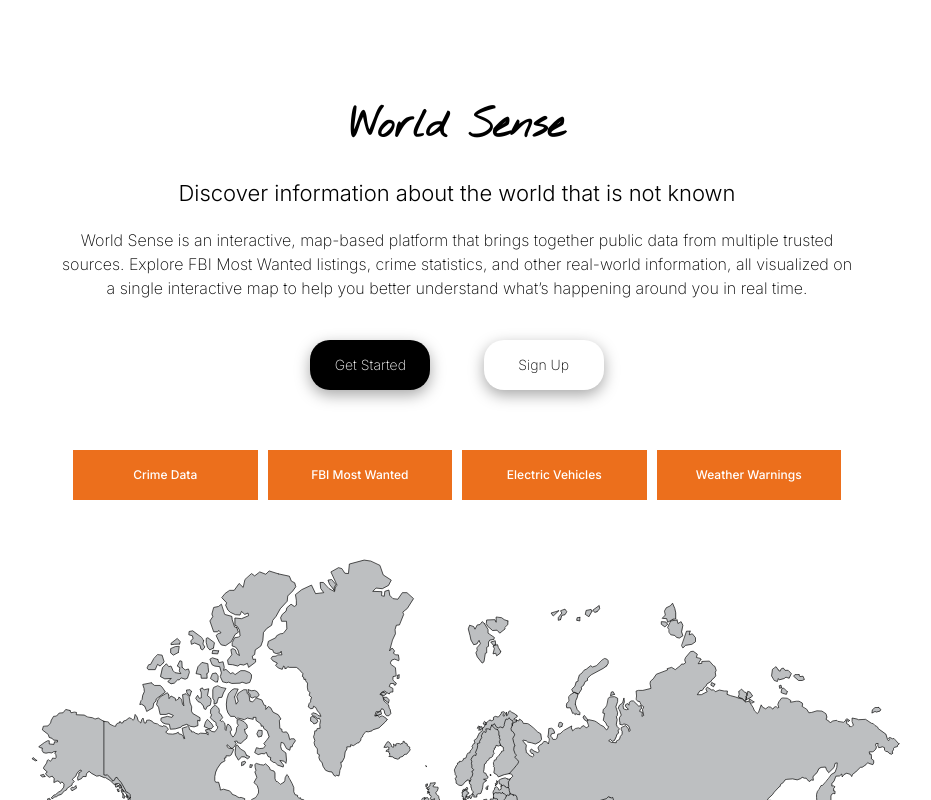
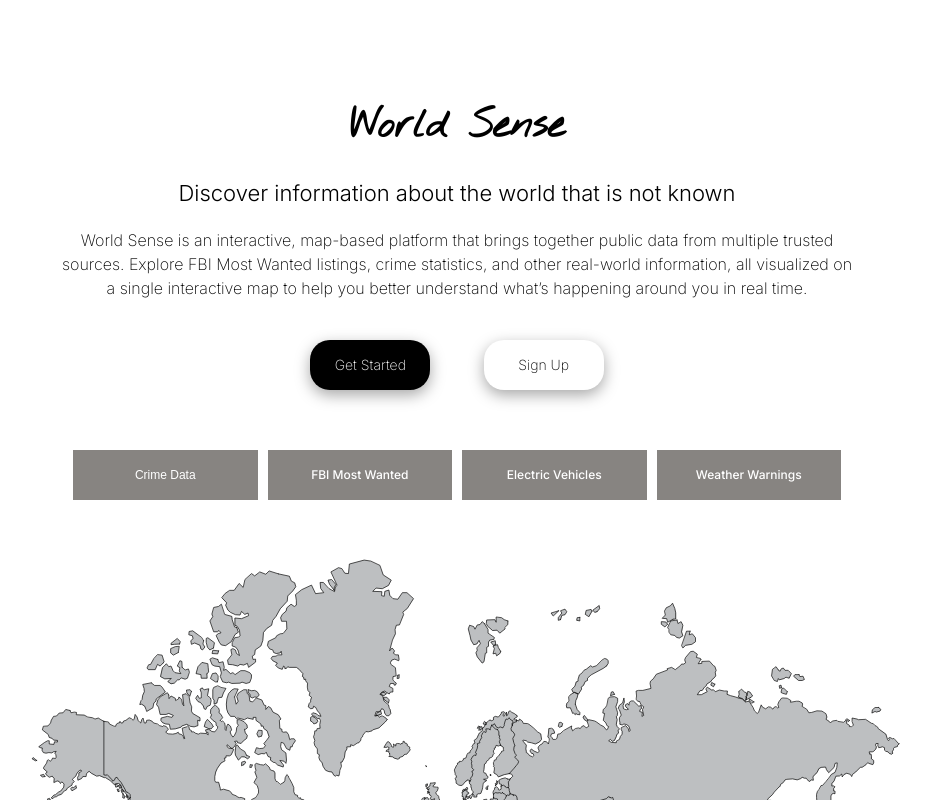
Before and after one commit to FranThe3rd/WorldSense, a React (Create React App) app: page / in a window 1280 px wide. Shown: the top 800 px of the page, without its empty margins (183-1114 px from the left). Built offline with nearby package versions, Linux system fonts and the light colour scheme.

Commit message:
added active buttons whenever u choose a topic

```diff
--- a/src/pages/home/home.css
+++ b/src/pages/home/home.css
@@ -89,7 +89,7 @@
 }
 
 .topic1 {
-    background-color: rgb(236, 111, 28);
+    background-color: rgb(135, 132, 129);
     text-align: center;
     height: 50px;
     font-size: 12px;
@@ -97,8 +97,14 @@
     justify-content: center;
     align-items: center;
     color: white;
-transition: all ease-in-out 0.4s;
-cursor: pointer;
+    transition: all ease-in-out 0.4s;
+    cursor: pointer;
+    border: none;
+}
+
+.active {
+        background-color: rgb(236, 111, 28);
+
 }
 
 .topic1:hover {
--- a/src/pages/home/home.jsx
+++ b/src/pages/home/home.jsx
@@ -1,9 +1,19 @@
-import React from 'react';
 import './home.css'
 import worldMap from '../../assets/map.svg'
+import { useState } from 'react';
 
 
 export const Home = () => {
+
+    const [active,setActive] = useState(null)
+
+
+    const buttonActive = (topic) => {
+        setActive(topic);
+    };
+
+
+
     return (
         <div className='Home'>
             <div className='home-text-div'>
@@ -21,10 +31,22 @@
             </div>
 
              <div className='home-topics'>
-                    <div className='topic1'><h1>Crime Data</h1></div>
-                    <div className='topic1'><h1>FBI Most Wanted</h1></div>
-                    <div className='topic1'><h1>Electric Vehicles</h1></div>
-                    <div className='topic1'><h1>Weather Warnings</h1></div>
+                    <button
+                    onClick={()=>buttonActive("crime")}
+                    className={`topic1 ${active === "crime" ? "active" : ""}`}>Crime Data</button>
+
+                    <button
+                    onClick={()=> buttonActive("fbi")}
+                    className={`topic1 ${active === "fbi" ? "active" : ""}`}><h1>FBI Most Wanted</h1></button>
+                    <button
+                    onClick={()=> buttonActive("electric")}
+                    className={`topic1 ${active === "electric" ? "active" : ""}`}
+                    ><h1>Electric Vehicles</h1></button>
+                    <button
+                    onClick={()=> buttonActive("weather")}
+                    className={`topic1 ${active === "weather" ? "active" : ""}`}
+
+                    ><h1>Weather Warnings</h1></button>
 
 
 
```
